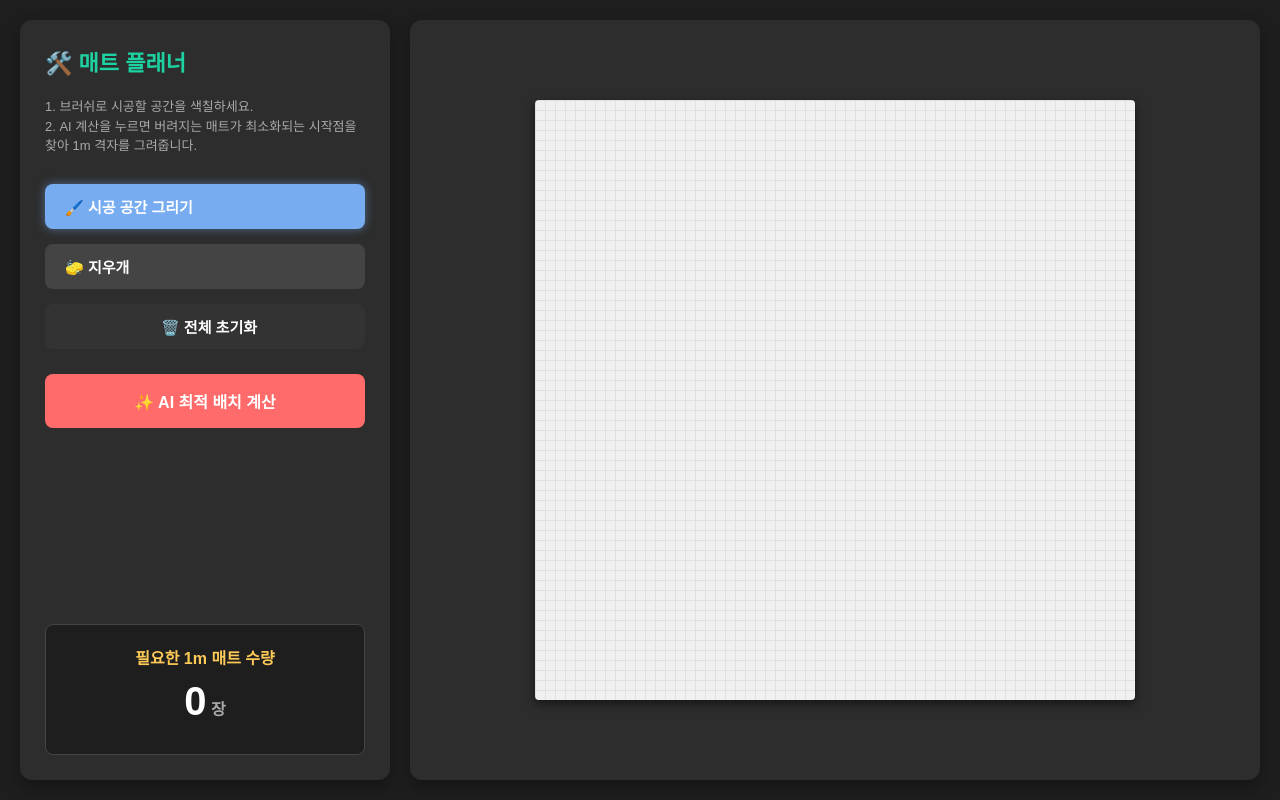
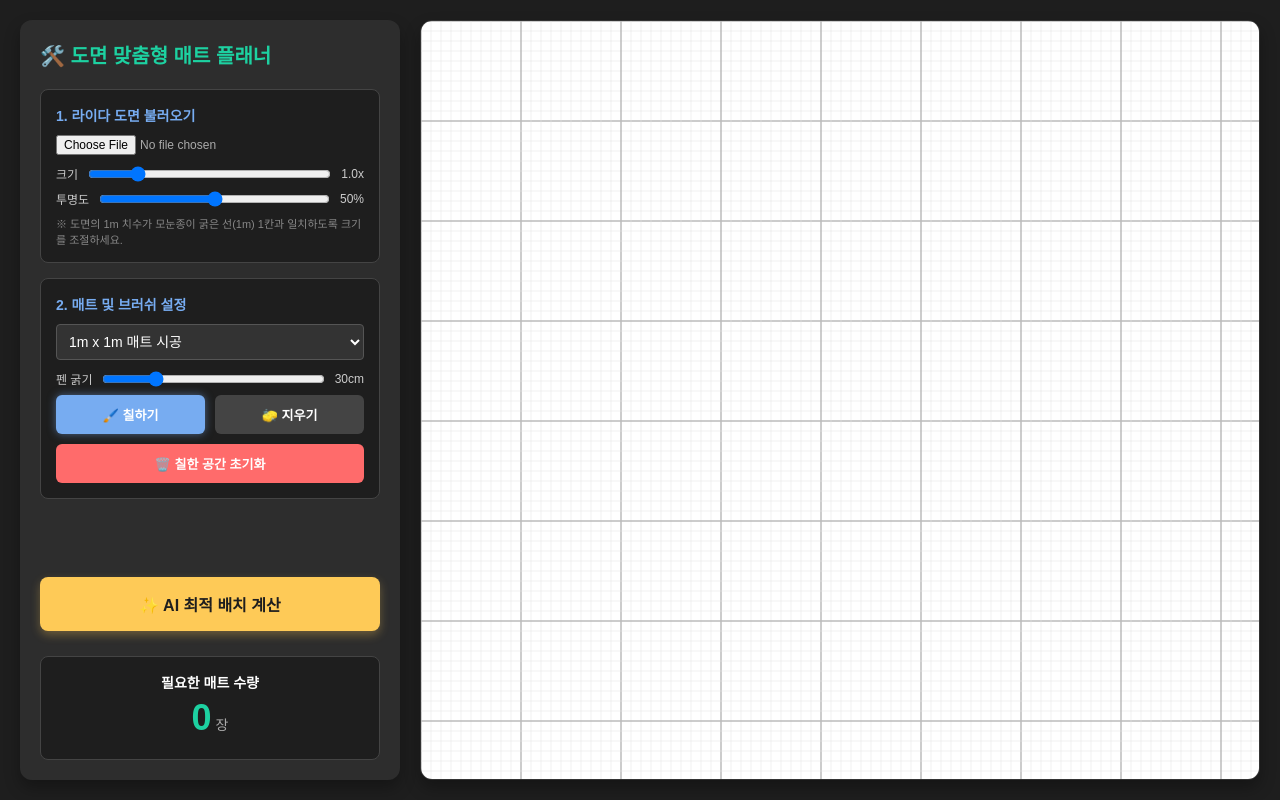
Before and after one commit to gjvk3322-web/map, a plain HTML site: page index.html in a window 1280 px wide. Both pictures are taken after a click on the button "✨ AI 최적 배치 계산". Drawn offline with Linux system fonts and the light colour scheme.

Commit message:
Update index.html

```diff
--- a/index.html
+++ b/index.html
@@ -3,92 +3,170 @@
 <head>
     <meta charset="UTF-8">
     <meta name="viewport" content="width=device-width, initial-scale=1.0">
-    <title>돌봄매트 AI 최적 배치 시뮬레이터</title>
+    <title>돌봄매트 AI 최적 배치 시뮬레이터 (PRO)</title>
     <style>
         body { font-family: 'Apple SD Gothic Neo', 'Malgun Gothic', sans-serif; background-color: #1e1e1e; color: #ffffff; margin: 0; padding: 20px; display: flex; gap: 20px; height: 100vh; box-sizing: border-box; }
 
         /* 왼쪽 패널: 조작부 */
-        #control-panel { width: 320px; background: #2d2d2d; padding: 25px; border-radius: 12px; box-shadow: 0 8px 16px rgba(0,0,0,0.3); display: flex; flex-direction: column; gap: 15px; }
-        h2 { margin-top: 0; color: #1dd1a1; font-size: 22px; margin-bottom: 5px; }
-        p.desc { color: #aaa; font-size: 13px; line-height: 1.5; margin-top: 0; }
+        #control-panel { width: 340px; background: #2d2d2d; padding: 20px; border-radius: 12px; box-shadow: 0 8px 16px rgba(0,0,0,0.3); display: flex; flex-direction: column; gap: 15px; overflow-y: auto; }
+        h2 { margin-top: 0; color: #1dd1a1; font-size: 20px; margin-bottom: 5px; }
 
-        .tool-btn { padding: 12px; border: none; border-radius: 8px; cursor: pointer; color: white; font-weight: bold; font-size: 15px; transition: 0.2s; background: #444; text-align: left; padding-left: 20px;}
-        .tool-btn.active { background: #77acf1; box-shadow: 0 0 10px rgba(119, 172, 241, 0.5); }
+        .section-box { background: #1e1e1e; padding: 15px; border-radius: 8px; border: 1px solid #444; }
+        .section-title { font-size: 14px; color: #77acf1; font-weight: bold; margin-bottom: 10px; margin-top: 0; }
+
+        /* 파일 업로드 및 슬라이더 UI */
+        input[type="file"] { width: 100%; color: #aaa; font-size: 12px; margin-bottom: 10px; }
+        .slider-wrap { display: flex; align-items: center; justify-content: space-between; font-size: 12px; color: #ccc; margin-bottom: 8px;}
+        .slider-wrap input[type="range"] { flex: 1; margin: 0 10px; }
+        select { width: 100%; padding: 8px; background: #333; color: white; border: 1px solid #555; border-radius: 4px; font-size: 14px; outline: none; }
+
+        .btn-group { display: flex; gap: 10px; margin-bottom: 5px; }
+        .tool-btn { flex: 1; padding: 10px; border: none; border-radius: 6px; cursor: pointer; color: white; font-weight: bold; font-size: 13px; transition: 0.2s; background: #444; }
+        .tool-btn.active { background: #77acf1; box-shadow: 0 0 8px rgba(119, 172, 241, 0.5); }
         .tool-btn:hover:not(.active) { background: #555; }
 
-        .ai-btn { background: #ff6b6b; font-size: 16px; text-align: center; padding: 15px; margin-top: 10px; }
-        .ai-btn:hover { background: #ff4757; box-shadow: 0 0 15px rgba(255, 107, 107, 0.6); }
+        .clear-btn { background: #ff6b6b; flex: none; width: 100%; margin-top: 5px; }
+        .clear-btn:hover { background: #ff4757; }
 
-        .clear-btn { background: #333; text-align: center; }
-        .clear-btn:hover { background: #222; }
+        .ai-btn { background: #feca57; color: #1e1e1e; font-size: 16px; text-align: center; padding: 15px; margin-top: auto; border-radius: 8px; font-weight: 900; border: none; cursor: pointer; transition: 0.2s; box-shadow: 0 4px 10px rgba(254, 202, 87, 0.3);}
+        .ai-btn:hover { background: #ffb142; transform: translateY(-2px); }
 
         /* 결과 표시창 */
-        #result-box { margin-top: auto; background: #1e1e1e; padding: 20px; border-radius: 8px; border: 1px solid #444; text-align: center; }
-        #result-box h3 { margin: 0; color: #feca57; font-size: 16px; }
-        #mat-count { font-size: 40px; font-weight: bold; color: #fff; margin: 10px 0; }
-        .unit { font-size: 16px; color: #aaa; }
+        #result-box { background: #1e1e1e; padding: 15px; border-radius: 8px; border: 1px solid #444; text-align: center; margin-top: 10px;}
+        #result-box h3 { margin: 0; color: #fff; font-size: 14px; }
+        #mat-count { font-size: 36px; font-weight: bold; color: #1dd1a1; margin: 5px 0; }
+        .unit { font-size: 14px; color: #aaa; font-weight: normal; }
 
-        /* 오른쪽 패널: 도면 캔버스 */
-        #canvas-wrap { flex: 1; background: #2d2d2d; border-radius: 12px; display: flex; justify-content: center; align-items: center; overflow: hidden; position: relative; box-shadow: 0 8px 16px rgba(0,0,0,0.3); }
+        /* 오른쪽 패널: 도면 캔버스 래퍼 (스크롤 가능) */
+        #canvas-wrap { flex: 1; background: #111; border-radius: 12px; overflow: auto; position: relative; box-shadow: 0 8px 16px rgba(0,0,0,0.3); border: 1px solid #333;}
 
-        /* 캔버스 (모눈종이 배경) */
+        /* 캔버스 */
         canvas {
-            background-color: #f0f0f0;
-            background-image: linear-gradient(#e0e0e0 1px, transparent 1px), linear-gradient(90deg, #e0e0e0 1px, transparent 1px);
-            background-size: 10px 10px; /* 10cm 격자 배경 */
+            background-color: #ffffff;
             cursor: crosshair;
-            box-shadow: 0 4px 10px rgba(0,0,0,0.5);
-            border-radius: 4px;
+            display: block; /* 스크롤 버그 방지 */
         }
     </style>
 </head>
 <body>
 
     <div id="control-panel">
-        <h2>🛠️ 매트 플래너</h2>
-        <p class="desc">1. 브러쉬로 시공할 공간을 색칠하세요.<br>2. AI 계산을 누르면 버려지는 매트가 최소화되는 시작점을 찾아 1m 격자를 그려줍니다.</p>
+        <h2>🛠️ 도면 맞춤형 매트 플래너</h2>
 
-        <button id="btnDraw" class="tool-btn active">🖌️ 시공 공간 그리기</button>
-        <button id="btnErase" class="tool-btn">🧽 지우개</button>
-        <button id="btnClear" class="tool-btn clear-btn">🗑️ 전체 초기화</button>
+        <div class="section-box">
+            <h3 class="section-title">1. 라이다 도면 불러오기</h3>
+            <input type="file" id="bgUploader" accept="image/*">
+            <div class="slider-wrap">
+                <span>크기</span>
+                <input type="range" id="bgScale" min="0.1" max="5.0" step="0.05" value="1.0">
+                <span id="scaleVal">1.0x</span>
+            </div>
+            <div class="slider-wrap">
+                <span>투명도</span>
+                <input type="range" id="bgOpacity" min="0" max="1" step="0.1" value="0.5">
+                <span id="opacityVal">50%</span>
+            </div>
+            <p style="font-size: 11px; color: #888; margin: 5px 0 0 0;">※ 도면의 1m 치수가 모눈종이 굵은 선(1m) 1칸과 일치하도록 크기를 조절하세요.</p>
+        </div>
 
-        <button id="btnAI" class="tool-btn ai-btn">✨ AI 최적 배치 계산</button>
+        <div class="section-box">
+            <h3 class="section-title">2. 매트 및 브러쉬 설정</h3>
+            <div style="margin-bottom: 10px;">
+                <select id="matType">
+                    <option value="100">1m x 1m 매트 시공</option>
+                    <option value="50">50cm x 50cm 매트 시공</option>
+                </select>
+            </div>
+            <div class="slider-wrap">
+                <span>펜 굵기</span>
+                <input type="range" id="brushSize" min="10" max="100" step="10" value="30">
+                <span id="brushVal">30cm</span>
+            </div>
+            <div class="btn-group">
+                <button id="btnDraw" class="tool-btn active">🖌️ 칠하기</button>
+                <button id="btnErase" class="tool-btn">🧽 지우기</button>
+            </div>
+            <button id="btnClear" class="tool-btn clear-btn">🗑️ 칠한 공간 초기화</button>
+        </div>
+
+        <button id="btnAI" class="ai-btn">✨ AI 최적 배치 계산</button>
 
         <div id="result-box">
-            <h3>필요한 1m 매트 수량</h3>
+            <h3>필요한 매트 수량</h3>
             <div id="mat-count">0<span class="unit"> 장</span></div>
-            <p id="saving-msg" style="color: #1dd1a1; font-size: 13px; margin: 0; display: none;">최적화로 자재를 절약했습니다!</p>
+            <p id="saving-msg" style="color: #feca57; font-size: 12px; margin: 0; display: none;">기준점 조정으로 자재를 아꼈습니다!</p>
         </div>
     </div>
 
     <div id="canvas-wrap">
-        <canvas id="roomCanvas" width="600" height="600"></canvas>
+        <canvas id="roomCanvas" width="1500" height="1500"></canvas>
     </div>
 
     <script>
         const canvas = document.getElementById('roomCanvas');
         const ctx = canvas.getContext('2d');
 
-        // 스케일 설정: 100 픽셀 = 1m (매트 1장)
-        const MAT_SIZE = 100;
-        const CANVAS_SIZE = 600; // 6m x 6m 공간
-
-        let isDrawing = false;
-        let mode = 'draw'; // 'draw' or 'erase'
-
-        // 브러쉬 크기 (약 30cm)
-        const brushSize = 30;
-
-        // 사용자가 그린 공간을 10cm(10px) 단위로 저장할 배열 (60x60 배열)
-        const GRID_RES = 10;
+        // --- 전역 설정 변수 ---
+        const CANVAS_SIZE = 1500; // 15m
+        const PIXEL_PER_CM = 1;   // 1px = 1cm
+        const GRID_RES = 10;      // 내부 계산용 배열은 10px(10cm) 단위로 쪼갬
         const cols = CANVAS_SIZE / GRID_RES;
         const rows = CANVAS_SIZE / GRID_RES;
+
         let roomGrid = Array.from({length: rows}, () => Array(cols).fill(false));
-
-        // 저장된 매트 배치 결과
         let bestMats = [];
 
-        // 툴 버튼 제어
+        // 상태 변수
+        let isDrawing = false;
+        let mode = 'draw';
+        let matSizeCM = parseInt(document.getElementById('matType').value); // 100 or 50
+        let brushSizeCM = parseInt(document.getElementById('brushSize').value);
+
+        // 배경 이미지 변수
+        let bgImg = null;
+        let bgScale = parseFloat(document.getElementById('bgScale').value);
+        let bgOpacity = parseFloat(document.getElementById('bgOpacity').value);
+
+        // --- 이벤트 리스너 세팅 ---
+        // 1. 도면 업로드 & 슬라이더
+        document.getElementById('bgUploader').addEventListener('change', function(e) {
+            const file = e.target.files[0];
+            if (!file) return;
+            const reader = new FileReader();
+            reader.onload = function(event) {
+                bgImg = new Image();
+                bgImg.onload = redraw;
+                bgImg.src = event.target.result;
+            }
+            reader.readAsDataURL(file);
+        });
+
+        document.getElementById('bgScale').addEventListener('input', (e) => {
+            bgScale = parseFloat(e.target.value);
+            document.getElementById('scaleVal').innerText = bgScale.toFixed(2) + 'x';
+            redraw();
+        });
+
+        document.getElementById('bgOpacity').addEventListener('input', (e) => {
+            bgOpacity = parseFloat(e.target.value);
+            document.getElementById('opacityVal').innerText = Math.round(bgOpacity * 100) + '%';
+            redraw();
+        });
+
+        // 2. 도구 설정
+        document.getElementById('matType').addEventListener('change', (e) => {
+            matSizeCM = parseInt(e.target.value);
+            bestMats = []; // 매트 크기가 바뀌면 기존 결과 리셋
+            document.getElementById('mat-count').innerHTML = '0<span class="unit"> 장</span>';
+            document.getElementById('saving-msg').style.display = 'none';
+            redraw();
+        });
+
+        document.getElementById('brushSize').addEventListener('input', (e) => {
+            brushSizeCM = parseInt(e.target.value);
+            document.getElementById('brushVal').innerText = brushSizeCM + 'cm';
+        });
+
         document.getElementById('btnDraw').addEventListener('click', (e) => { mode = 'draw'; updateBtnStyle(e.target); });
         document.getElementById('btnErase').addEventListener('click', (e) => { mode = 'erase'; updateBtnStyle(e.target); });
         document.getElementById('btnClear').addEventListener('click', () => {
@@ -100,11 +178,12 @@
         });
 
         function updateBtnStyle(activeBtn) {
-            document.querySelectorAll('.tool-btn').forEach(btn => btn.classList.remove('active'));
-            if(activeBtn.id !== 'btnClear' && activeBtn.id !== 'btnAI') activeBtn.classList.add('active');
+            document.getElementById('btnDraw').classList.remove('active');
+            document.getElementById('btnErase').classList.remove('active');
+            activeBtn.classList.add('active');
         }
 
-        // 캔버스 그리기 마우스 이벤트
+        // --- 캔버스 그리기(마우스) 기능 ---
         canvas.addEventListener('mousedown', startPosition);
         canvas.addEventListener('mouseup', endPosition);
         canvas.addEventListener('mouseleave', endPosition);
@@ -116,34 +195,58 @@
         function draw(e) {
             if (!isDrawing) return;
             const rect = canvas.getBoundingClientRect();
+            // 스크롤된 위치를 정확히 계산하기 위해 rect와 e.clientX 사용
             const x = e.clientX - rect.left;
             const y = e.clientY - rect.top;
 
-            // 브러쉬 영역을 배열에 저장 (10px 단위)
-            let startCol = Math.max(0, Math.floor((x - brushSize/2) / GRID_RES));
-            let endCol = Math.min(cols - 1, Math.floor((x + brushSize/2) / GRID_RES));
-            let startRow = Math.max(0, Math.floor((y - brushSize/2) / GRID_RES));
-            let endRow = Math.min(rows - 1, Math.floor((y + brushSize/2) / GRID_RES));
+            // 브러쉬 크기를 그리드 인덱스로 변환
+            let startCol = Math.max(0, Math.floor((x - brushSizeCM/2) / GRID_RES));
+            let endCol = Math.min(cols - 1, Math.floor((x + brushSizeCM/2) / GRID_RES));
+            let startRow = Math.max(0, Math.floor((y - brushSizeCM/2) / GRID_RES));
+            let endRow = Math.min(rows - 1, Math.floor((y + brushSizeCM/2) / GRID_RES));
 
             for(let r = startRow; r <= endRow; r++) {
                 for(let c = startCol; c <= endCol; c++) {
-                    // 원형 브러쉬 느낌을 위해 거리 계산
                     let cellCX = c * GRID_RES + GRID_RES/2;
                     let cellCY = r * GRID_RES + GRID_RES/2;
                     let dist = Math.sqrt(Math.pow(cellCX - x, 2) + Math.pow(cellCY - y, 2));
-                    if (dist <= brushSize/2) {
+                    if (dist <= brushSizeCM/2) {
                         roomGrid[r][c] = (mode === 'draw');
                     }
                 }
             }
-            redraw();
+            redraw(); // 매번 다시 그리기
         }
 
-        // 화면 다시 그리기
+        // --- 화면 렌더링 함수 ---
         function redraw() {
-            ctx.clearRect(0, 0, canvas.width, canvas.height);
+            // 1. 도화지 초기화 (흰 배경)
+            ctx.fillStyle = '#ffffff';
+            ctx.fillRect(0, 0, canvas.width, canvas.height);
 
-            // 1. 사용자가 그린 시공 공간 표시 (파란색 반투명)
+            // 2. 배경 이미지 그리기 (스케일 및 투명도 적용)
+            if (bgImg) {
+                ctx.globalAlpha = bgOpacity;
+                // 이미지를 중앙이 아닌 50px, 50px 위치쯤 여유를 두고 그립니다.
+                const imgW = bgImg.width * bgScale;
+                const imgH = bgImg.height * bgScale;
+                ctx.drawImage(bgImg, 50, 50, imgW, imgH);
+                ctx.globalAlpha = 1.0; // 투명도 원복
+            }
+
+            // 3. 모눈종이 격자 그리기 (10cm 얇은선, 1m 굵은선)
+            ctx.strokeStyle = '#e0e0e0';
+            for (let i = 0; i <= canvas.width; i += 10) {
+                ctx.lineWidth = (i % 100 === 0) ? 1.5 : 0.5; // 100px(1m)마다 선을 진하게
+                ctx.strokeStyle = (i % 100 === 0) ? '#bbbbbb' : '#e0e0e0';
+
+                // 세로선
+                ctx.beginPath(); ctx.moveTo(i, 0); ctx.lineTo(i, canvas.height); ctx.stroke();
+                // 가로선
+                ctx.beginPath(); ctx.moveTo(0, i); ctx.lineTo(canvas.width, i); ctx.stroke();
+            }
+
+            // 4. 사용자가 칠한 공간 파란색으로 표시
             ctx.fillStyle = 'rgba(119, 172, 241, 0.6)';
             for(let r = 0; r < rows; r++) {
                 for(let c = 0; c < cols; c++) {
@@ -153,55 +256,53 @@
                 }
             }
 
-            // 2. AI가 찾은 최적 매트 격자 그리기
+            // 5. AI 매트 배치 결과 그리기
             if (bestMats.length > 0) {
-                ctx.strokeStyle = '#ff4757'; // 빨간색 테두리
+                ctx.strokeStyle = '#ff4757'; // 강렬한 빨강 테두리
                 ctx.lineWidth = 2;
-                ctx.fillStyle = 'rgba(255, 71, 87, 0.2)'; // 매트 내부 옅은 빨강
+                ctx.fillStyle = 'rgba(255, 71, 87, 0.15)'; // 내부 옅은 빨강
 
                 bestMats.forEach(mat => {
-                    ctx.fillRect(mat.x * GRID_RES, mat.y * GRID_RES, MAT_SIZE, MAT_SIZE);
-                    ctx.strokeRect(mat.x * GRID_RES, mat.y * GRID_RES, MAT_SIZE, MAT_SIZE);
-
-                    // 중앙에 점 찍기 (가독성)
-                    ctx.fillStyle = '#ff4757';
-                    ctx.beginPath();
-                    ctx.arc(mat.x * GRID_RES + MAT_SIZE/2, mat.y * GRID_RES + MAT_SIZE/2, 3, 0, Math.PI*2);
-                    ctx.fill();
-                    ctx.fillStyle = 'rgba(255, 71, 87, 0.2)';
+                    // mat.x, mat.y는 10px(10cm) 단위의 인덱스입니다.
+                    const pxX = mat.x * GRID_RES;
+                    const pxY = mat.y * GRID_RES;
+                    ctx.fillRect(pxX, pxY, matSizeCM, matSizeCM);
+                    ctx.strokeRect(pxX, pxY, matSizeCM, matSizeCM);
                 });
             }
         }
 
-        // ★ 핵심: AI 최적 배치 알고리즘 ★
+        // --- AI 최적화 알고리즘 ---
         document.getElementById('btnAI').addEventListener('click', () => {
             let minMatsNeeded = Infinity;
-            let worstMatsNeeded = 0; // 절약된 양을 계산하기 위함
+            let worstMatsNeeded = 0;
             let optimalMatPositions = [];
 
-            // 1m 매트는 10x10 격자(100px)를 차지합니다.
-            // 격자의 시작점(Offset)을 0~9칸(0~90cm)까지 1칸(10cm)씩 이동시켜보며 완전 탐색합니다.
-            for(let offsetX = 0; offsetX < 10; offsetX++) {
-                for(let offsetY = 0; offsetY < 10; offsetY++) {
+            // 매트 규격에 따른 내부 그리드 칸 수 (1m = 10칸, 50cm = 5칸)
+            const matGridSize = matSizeCM / GRID_RES;
+
+            // 기준점(Offset) 이동 탐색: 0부터 매트크기-1 까지 (10cm 단위)
+            for(let offsetX = 0; offsetX < matGridSize; offsetX++) {
+                for(let offsetY = 0; offsetY < matGridSize; offsetY++) {
 
                     let currentMatsNeeded = 0;
                     let currentMatPositions = [];
 
-                    // 캔버스 전체를 매트 크기로 덮어봅니다. (여유 있게 -1부터 시작)
-                    for(let matCol = -1; matCol <= cols/10; matCol++) {
-                        for(let matRow = -1; matRow <= rows/10; matRow++) {
+                    // 전체 공간을 돌면서 매트 배치 검사
+                    for(let matCol = -1; matCol <= cols / matGridSize; matCol++) {
+                        for(let matRow = -1; matRow <= rows / matGridSize; matRow++) {
 
-                            // 현재 매트가 차지하는 10x10 영역의 실제 배열 인덱스 시작점
-                            let startC = matCol * 10 + offsetX;
-                            let startR = matRow * 10 + offsetY;
+                            // 매트 시작 인덱스
+                            let startC = matCol * matGridSize + offsetX;
+                            let startR = matRow * matGridSize + offsetY;
                             let matUsed = false;
 
-                            // 이 매트 영역(10x10) 안에 사용자가 색칠한 공간이 단 1칸이라도 있는지 확인
-                            for(let r = 0; r < 10; r++) {
-                                for(let c = 0; c < 10; c++) {
+                            // 이 매트 영역(ex: 10x10) 안에 칠해진 곳이 1칸이라도 있는지 검사
+                            for(let r = 0; r < matGridSize; r++) {
+                                for(let c = 0; c < matGridSize; c++) {
                                     let checkR = startR + r;
                                     let checkC = startC + c;
-                                    // 캔버스 범위 내에 있고, 색칠되어 있다면 이 매트는 필수!
+
                                     if(checkR >= 0 && checkR < rows && checkC >= 0 && checkC < cols) {
                                         if(roomGrid[checkR][checkC]) {
                                             matUsed = true;
@@ -219,10 +320,9 @@
                         }
                     }
 
-                    // 최악의 경우(가장 많이 드는 수량) 기록
                     if(currentMatsNeeded > worstMatsNeeded) worstMatsNeeded = currentMatsNeeded;
 
-                    // 최소 수량 갱신 (더 적은 수의 매트로 커버가 가능할 경우)
+                    // 더 적은 매트로 커버된다면 갱신!
                     if(currentMatsNeeded > 0 && currentMatsNeeded < minMatsNeeded) {
                         minMatsNeeded = currentMatsNeeded;
                         optimalMatPositions = currentMatPositions;
@@ -230,19 +330,18 @@
                 }
             }
 
-            // 결과 반영
             if (minMatsNeeded === Infinity) {
-                alert("시공할 공간을 먼저 그려주세요!");
+                alert("브러쉬로 시공할 공간을 먼저 색칠해주세요!");
                 return;
             }
 
             bestMats = optimalMatPositions;
-            document.getElementById('mat-count').innerHTML = minMatsNeeded + '<span class="unit"> 장</span>';
+            document.getElementById('mat-count').innerHTML = minMatsNeeded + `<span class="unit"> 장 (${matSizeCM}cm)</span>`;
 
             let saved = worstMatsNeeded - minMatsNeeded;
             let msgEl = document.getElementById('saving-msg');
             if (saved > 0) {
-                msgEl.innerText = `💡 기준점 최적화로 ${saved}장의 매트를 절약했습니다!`;
+                msgEl.innerText = `💡 기준점 10cm 미세조정으로 ${saved}장의 매트를 아꼈습니다!`;
                 msgEl.style.display = 'block';
             } else {
                 msgEl.style.display = 'none';
@@ -251,6 +350,8 @@
             redraw();
         });
 
+        // 초기 화면 그리기
+        redraw();
     </script>
 </body>
 </html>
```
